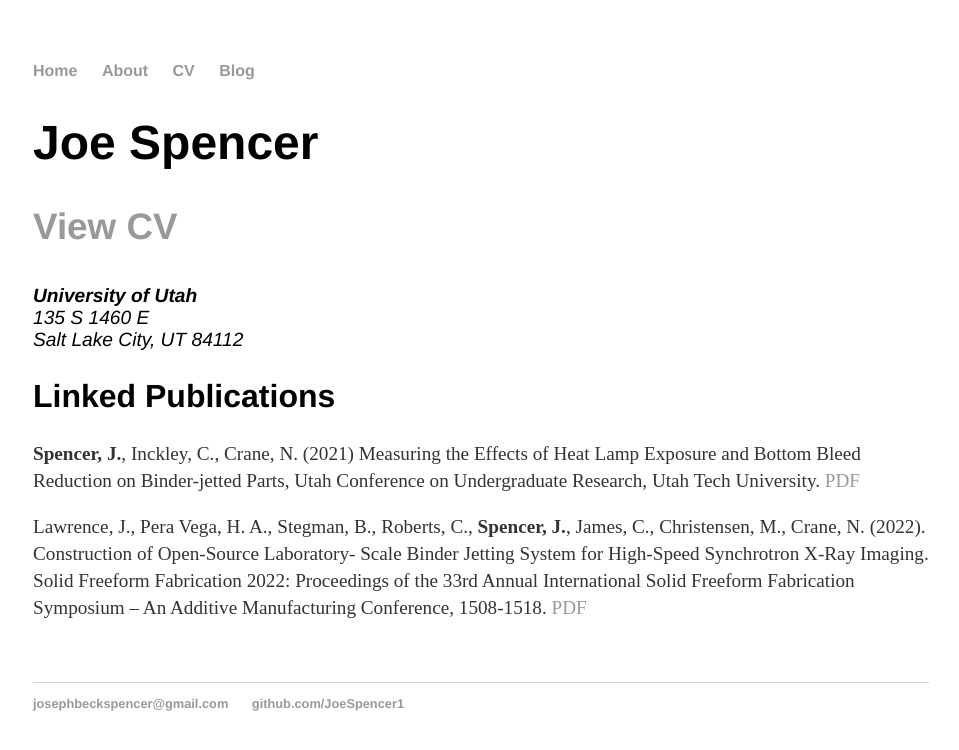
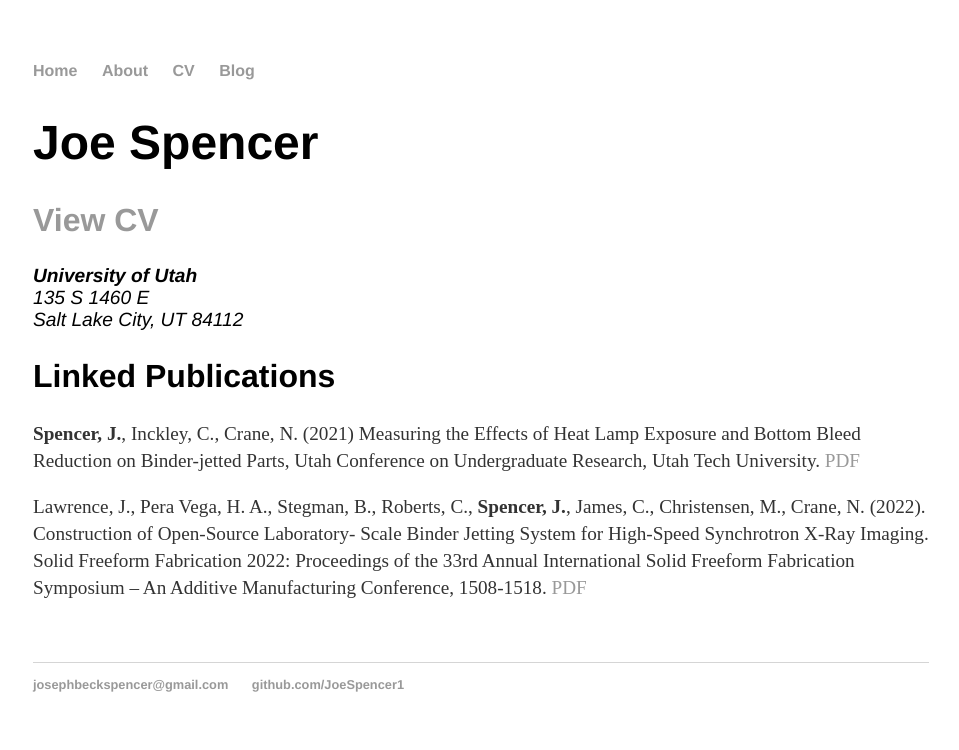
Before and after one commit to JoeSpencer1/josephspencer.github.io, a Jekyll site: the page built from cv/index.html, in a window 1280 px wide. Shown: the top 750 px of the page, without its empty margins (159-1118 px from the left). Built offline with Jekyll 4.4.1, drawn with Linux system fonts in a browser that asks for light colours.

Commit message:
Update CV link formatting and add target attribute

```diff
--- a/cv/index.html
+++ b/cv/index.html
@@ -7,9 +7,9 @@ title: My CV
   <h1>Joe Spencer</h1>
 
   <p>
-    <h3><a href="{{ '/assets/Joe_CV.pdf' | relative_url }}" target="_blank">
+    <h2><a href="{{ '/assets/Joe_CV.pdf' | relative_url }}" target="_blank">
       View CV
-    </a></h3>
+    </a></h2>
   </p>
 
   <address>
@@ -27,6 +27,6 @@ title: My CV
 
   <p>
     Lawrence, J., Pera Vega, H. A., Stegman, B., Roberts, C., <strong>Spencer, J.</strong>, James, C., Christensen, M., Crane, N. (2022). Construction of Open-Source Laboratory- Scale Binder Jetting System for High-Speed Synchrotron X-Ray Imaging. Solid Freeform Fabrication 2022: Proceedings of the 33rd Annual International Solid Freeform Fabrication Symposium – An Additive Manufacturing Conference, 1508-1518.
-    <a href="https://repositories.lib.utexas.edu/server/api/core/bitstreams/b4bf55d2-8f94-4994-a64b-db93293cd0ca/content">PDF</a>
+    <a href="https://repositories.lib.utexas.edu/server/api/core/bitstreams/b4bf55d2-8f94-4994-a64b-db93293cd0ca/content" target="_blank">PDF</a>
   </p>
 </div>
```
